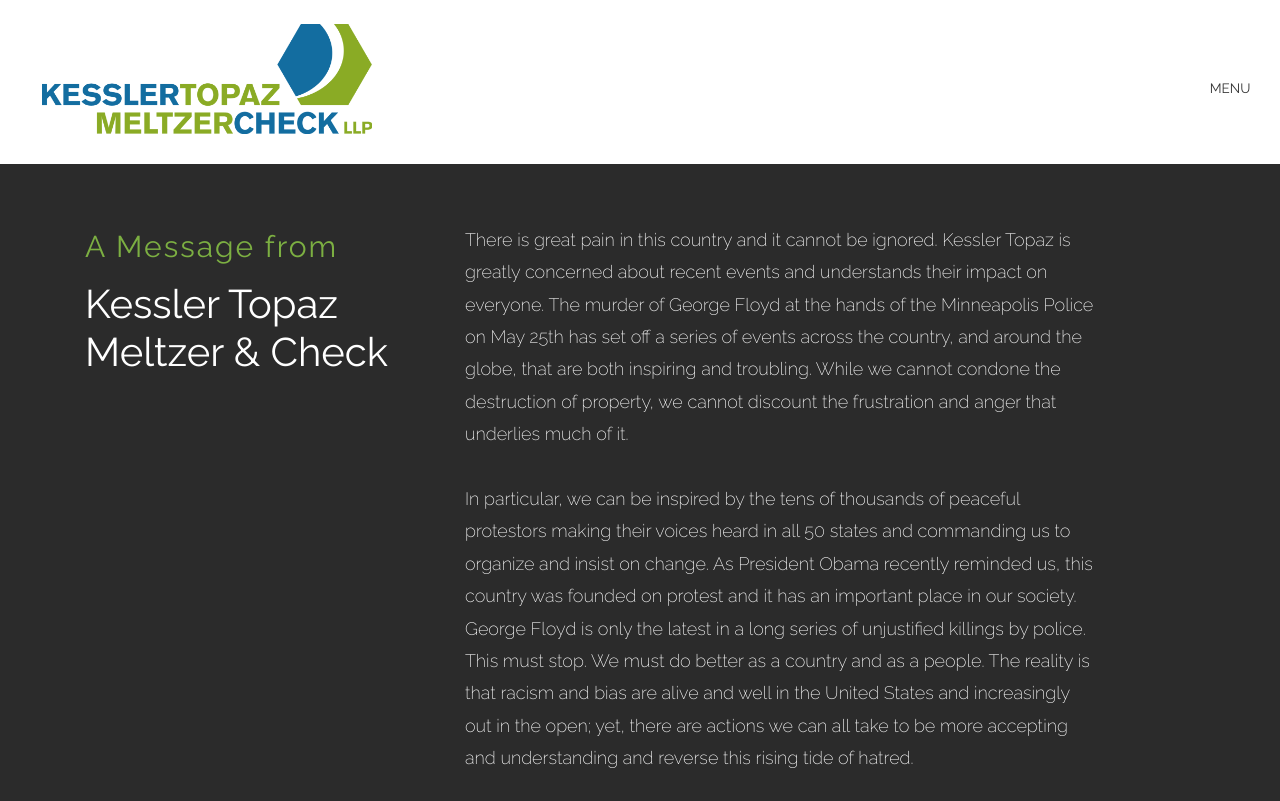
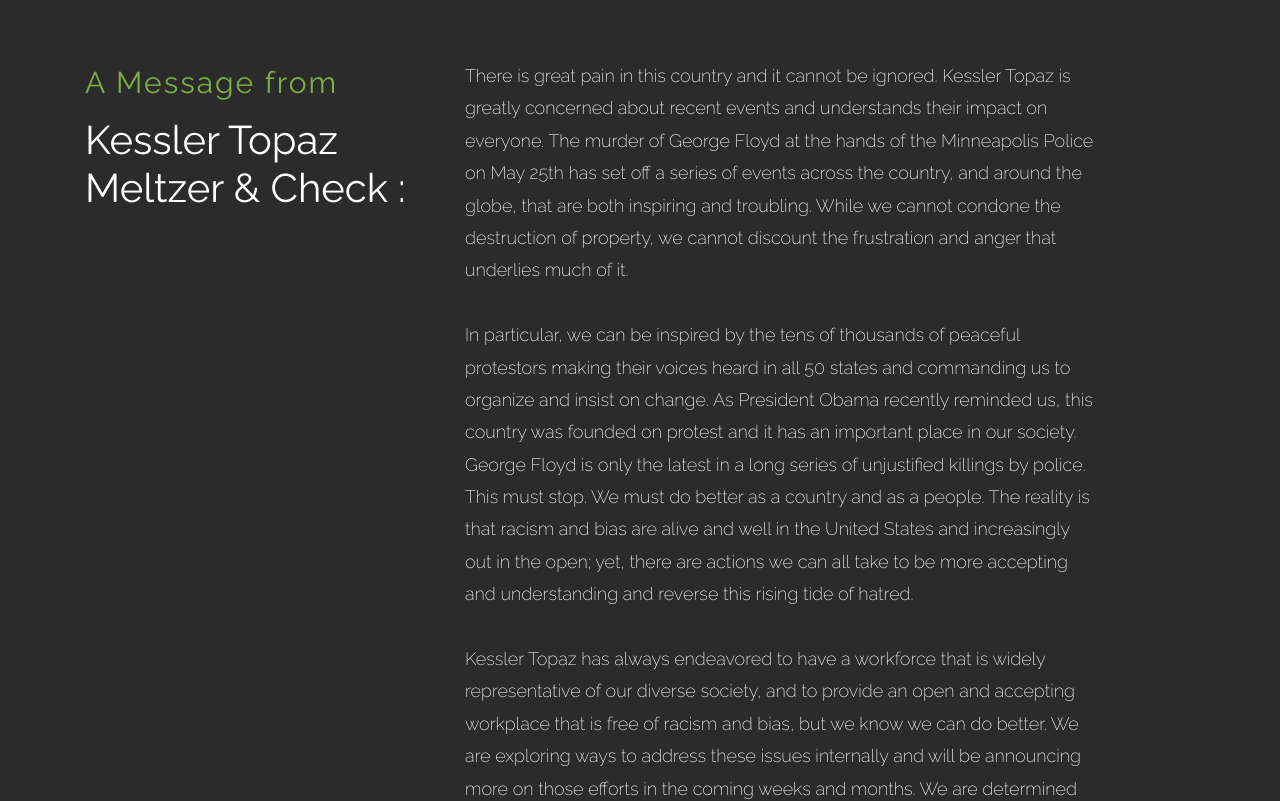
Before and after one commit to nlasusa/KTMCMessage, a plain HTML site: page index.html in a window 1280 px wide. Shown: the top 801 px of the page. Drawn offline with nearby package versions, Linux system fonts and the light colour scheme; a web font is replaced by a local one.

Commit message:
removed nav for now

```diff
--- a/index.html
+++ b/index.html
@@ -21,7 +21,7 @@
     <link rel="stylesheet" href="https://stackpath.bootstrapcdn.com/bootstrap/4.3.1/css/bootstrap.min.css" integrity="sha384-ggOyR0iXCbMQv3Xipma34MD+dH/1fQ784/j6cY/iJTQUOhcWr7x9JvoRxT2MZw1T" crossorigin="anonymous">
 
     <!-- // Nav Bar -->
-    <div class="Navbar">
+    <!-- <div class="Navbar">
       <h1 class="logo"><img id="logo-main" src="assets/images/ktmc.png"></h1>
       <div class="Navbar__Link-toggle">
         <i class="fas fa-bars"><br><div id="menu">MENU</div></i>
@@ -55,12 +55,9 @@
           <div class="Navbar__Links" id="STnav">
            <i>SECURITIESTRACKER</i>
           </div>
-          <!-- <div class="Navbar__Links">
-            <i class="fas fa-search"></i> SEARCH
-          </div> -->
         </nav>
       </div>
-    </div>
+    </div> -->
     <!-- // End of Nav Bar -->
 
 <body>
@@ -68,7 +65,7 @@
     <div class="container-fluid bg">
     <div class="container flex">
         <div class="row flexcenter">
-          <div class="col-md-4"><p class="preheading" data-aos="fade-right">A Message from</p><h2 class="title" data-aos="fade-right">Kessler Topaz Meltzer & Check</h2></div>
+          <div class="col-md-4"><p class="preheading" data-aos="fade-right">A Message from</p><h2 class="title" data-aos="fade-right">Kessler Topaz Meltzer & Check :</h2></div>
           <div class="col-md-7"><p class="para" data-aos="fade-down">There is great pain in this country and it cannot be ignored.  Kessler Topaz is greatly concerned about recent events and understands their impact on everyone.  The murder of George Floyd at the hands of the Minneapolis Police on May 25th has set off a series of events across the country, and around the globe, that are both inspiring and troubling.  While we cannot condone the destruction of property, we cannot discount the frustration and anger that underlies much of it.
 <br><br>
 In particular, we can be inspired by the tens of thousands of peaceful protestors making their voices heard in all 50 states and commanding us to organize and insist on change.  As President Obama recently reminded us, this country was founded on protest and it has an important place in our society.  George Floyd is only the latest in a long series of unjustified killings by police.  This must stop.  We must do better as a country and as a people.  The reality is that racism and bias are alive and well in the United States and increasingly out in the open; yet, there are actions we can all take to be more accepting and understanding and reverse this rising tide of hatred.<br><br>
```
